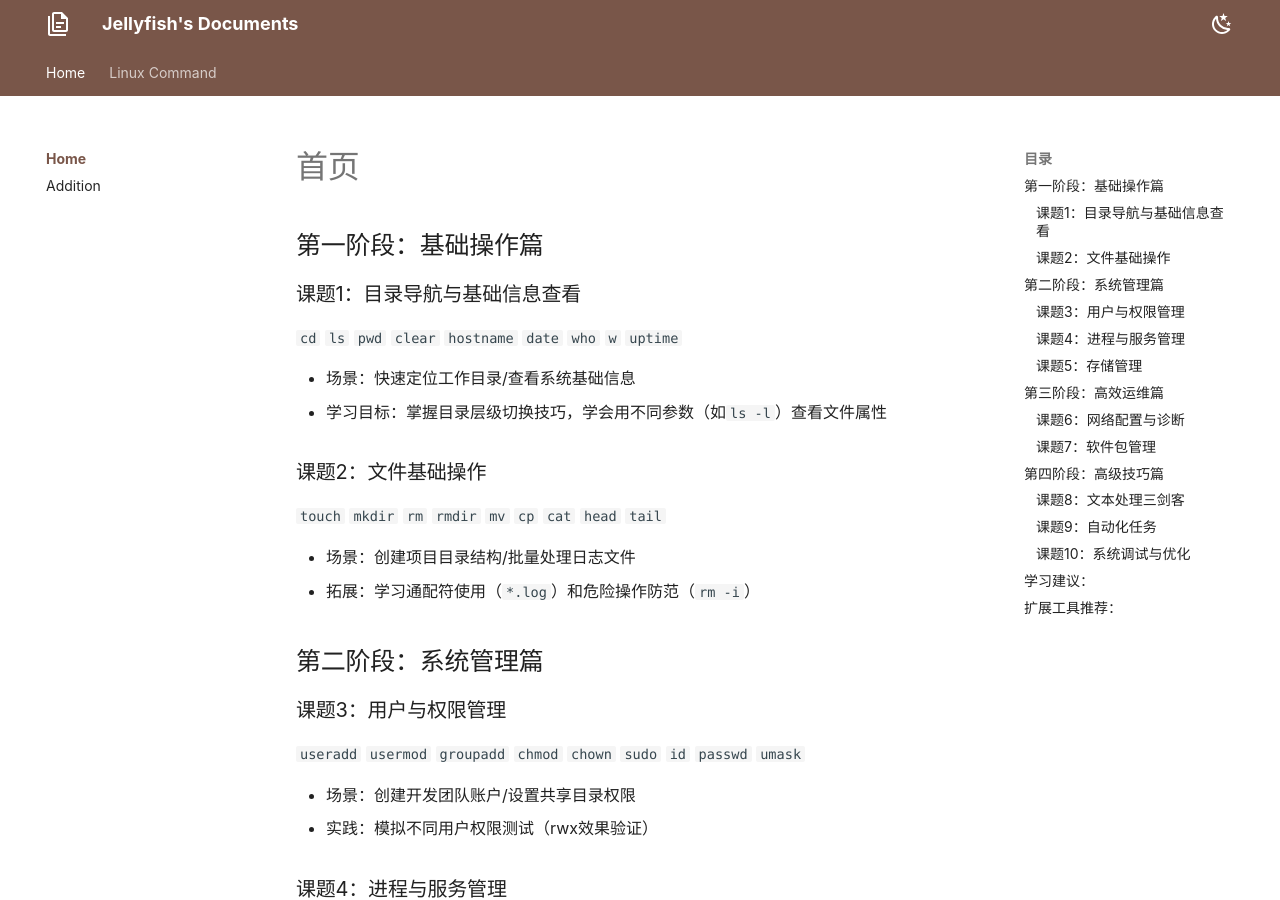
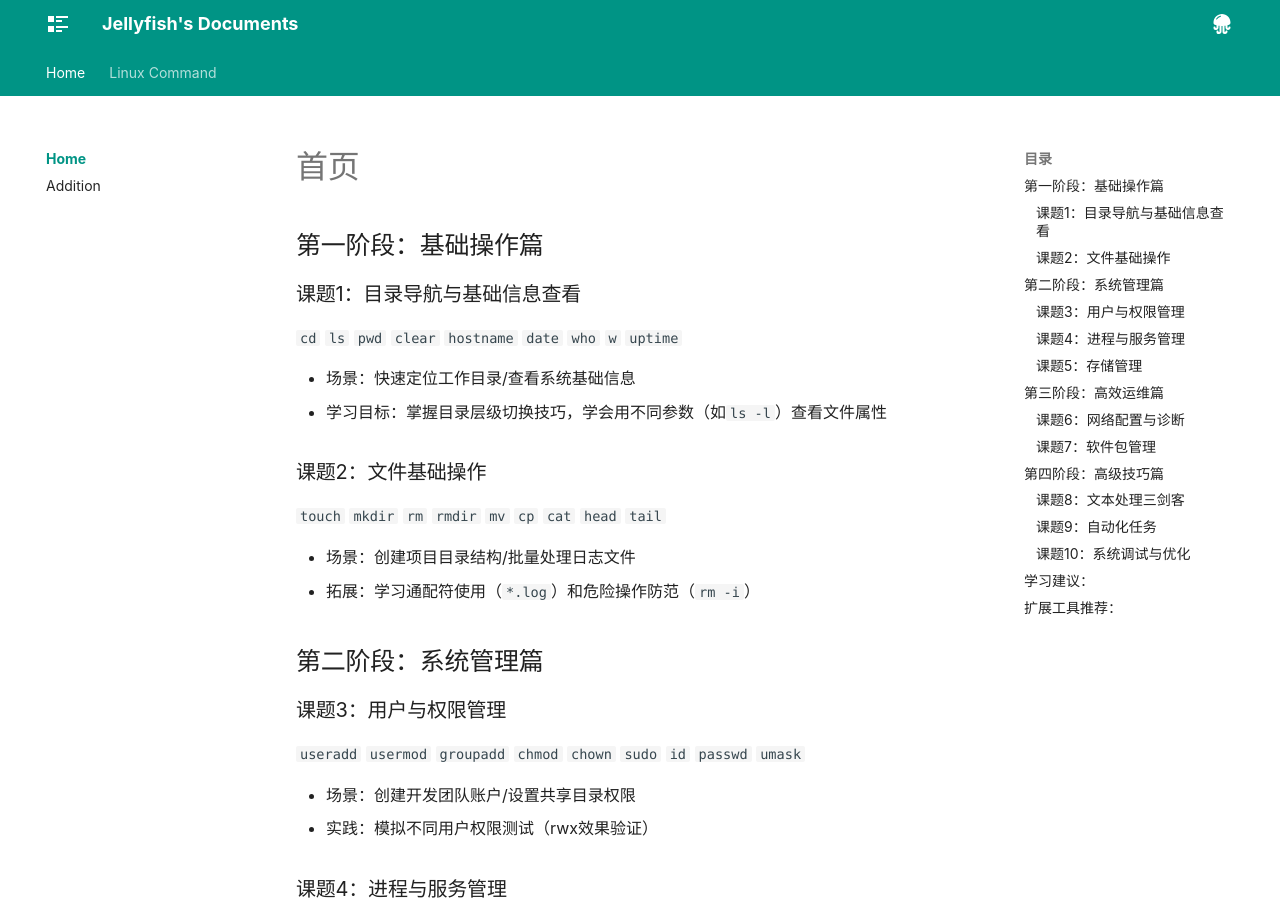
Before and after one commit to Enec0De/mydocs, an MkDocs documentation site: the page built from docs/index.md, in a window 1280 px wide and 900 px high. Built offline with MkDocs 1.6.1 and Material for MkDocs 9.7.7, drawn with Linux system fonts in a browser that asks for light colours; some web fonts are replaced.

Commit message:
modified: mkdocs.yml

```diff
--- a/mkdocs.yml
+++ b/mkdocs.yml
@@ -1,10 +1,14 @@
 # Project information
 site_name: Jellyfish's Documents
 site_url: https://my.domain.com/
+site_author: Aina
+site_description: >-
+    My Documentation.
+    Using the '>-' syntax, you can create multiline content.
 
 # Repository
-# repo_name: Ask me
-# repo_url: https://www.baidu.com
+# repo_name: squidfunk/mkdocs-material
+# repo_url: https://github.com/squidfunk/mkdocs-material
 
 # Copyright
 copyright: Copyright &copy; 2024 - 2025 Aina.
@@ -39,23 +43,23 @@ theme:
   palette:
     - media: "(prefers-color-scheme: light)"
       scheme: default
-      primary: brown
+      primary: teal
       accent : amber
       toggle:
-        icon: material/weather-night
+        icon: material/jellyfish
         name: Switch to dark mode
     - media: "(prefers-color-scheme: dark)"
       scheme: slate
       primary: black
       accent: pink
       toggle:
-        icon: material/weather-sunny
+        icon: material/jellyfish-outline
         name: Switch to light mode
   font: false
   favicon: assets/images/jellyfish-outline.svg
   icon:
-    logo: material/file-document-multiple-outline
-    repo: simple/baidu
+    logo: material/format-list-text
+    # repo: material/git
 
 # Plugins
 plugins:
```
